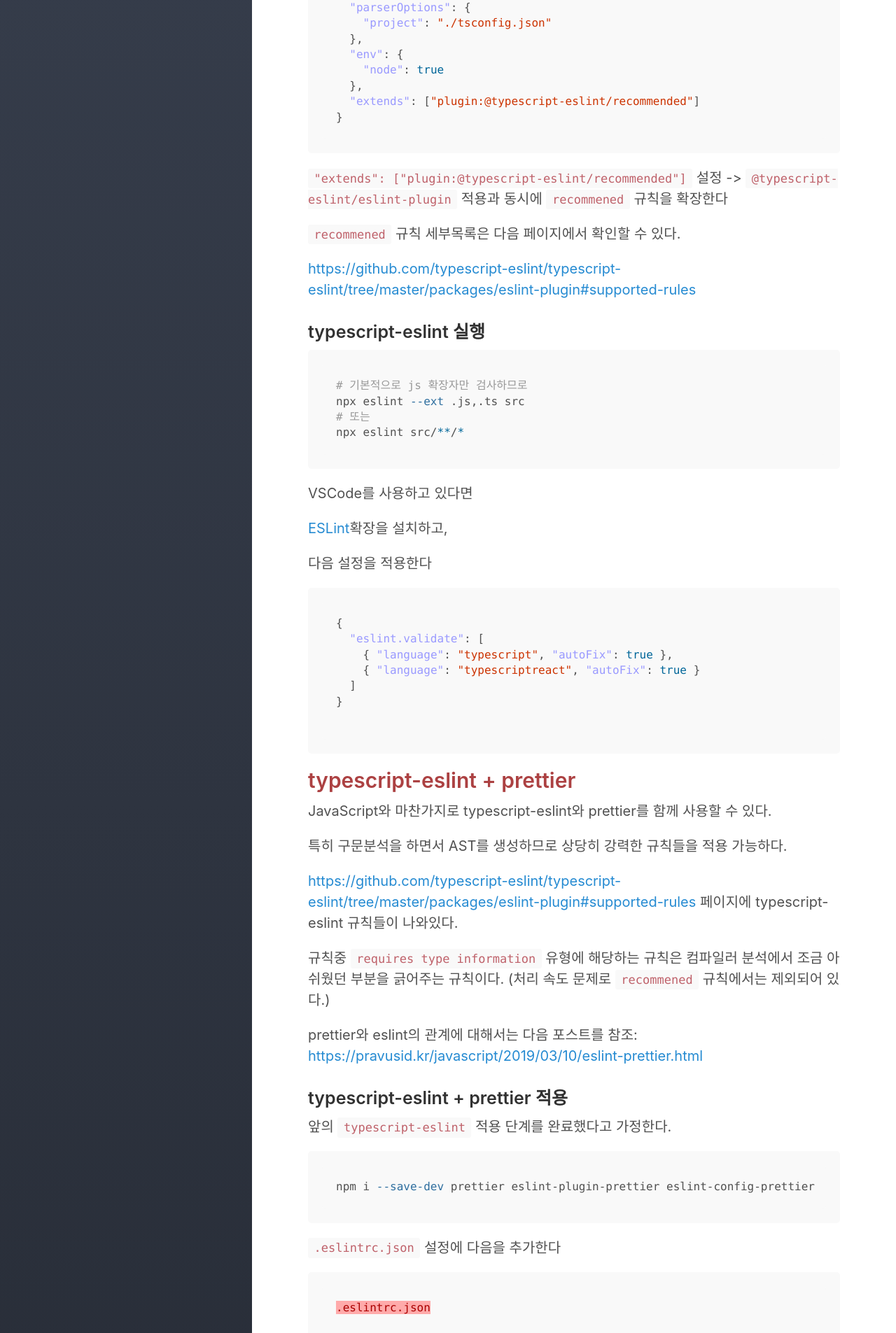
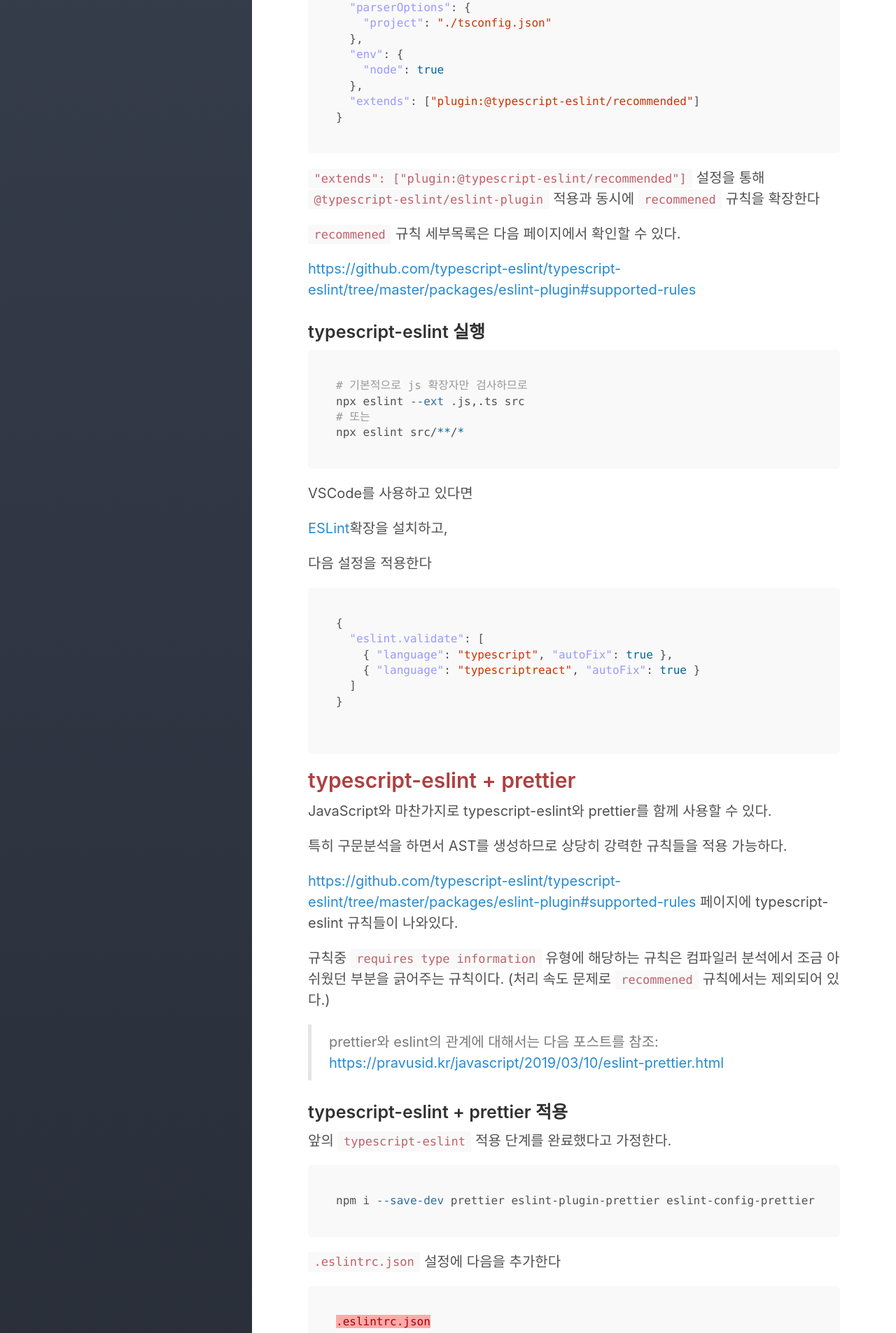
Before and after one commit to pravusid/pravusid.github.io, a Jekyll site: the page built from _posts/javascript/2019/2020-07-19-typescript-eslint-prettier.md, in a window 1280 px wide. Shown: the part 1326-3231 px from the top of the page at 70% size. Built offline with Jekyll 4.4.1, drawn with Linux system fonts in a browser that asks for light colours; comment, search, counter and statistics services are not loaded.

Commit message:
update: post

````diff
--- a/_posts/javascript/2019/2020-07-19-typescript-eslint-prettier.md
+++ b/_posts/javascript/2019/2020-07-19-typescript-eslint-prettier.md
@@ -55,7 +56,7 @@
 }
 ```
 
-`"extends": ["plugin:@typescript-eslint/recommended"]` 설정 -> `@typescript-eslint/eslint-plugin` 적용과 동시에 `recommened` 규칙을 확장한다
+`"extends": ["plugin:@typescript-eslint/recommended"]` 설정을 통해 `@typescript-eslint/eslint-plugin` 적용과 동시에 `recommened` 규칙을 확장한다
 
 `recommened` 규칙 세부목록은 다음 페이지에서 확인할 수 있다.
 
@@ -97,7 +98,7 @@
 규칙중 `requires type information` 유형에 해당하는 규칙은 컴파일러 분석에서 조금 아쉬웠던 부분을 긁어주는 규칙이다.
 (처리 속도 문제로 `recommened` 규칙에서는 제외되어 있다.)
 
-prettier와 eslint의 관계에 대해서는 다음 포스트를 참조: <https://pravusid.kr/javascript/2019/03/10/eslint-prettier.html>
+> prettier와 eslint의 관계에 대해서는 다음 포스트를 참조: <https://pravusid.kr/javascript/2019/03/10/eslint-prettier.html>
 
 ### typescript-eslint + prettier 적용
 
@@ -135,7 +136,7 @@
 }
 ```
 
-prettier 규칙은 다음페이지를 참고하여 생성할 수 있다: <https://prettier.io/docs/en/configuration.html>
+> prettier 규칙은 다음페이지를 참고하여 생성할 수 있다: <https://prettier.io/docs/en/configuration.html>
 
 VSCode를 사용하고 있다면
 
````
Also changed, not shown: other parts of _posts/javascript/2019/2020-07-19-typescript-eslint-prettier.md (+1 -0 lines).
